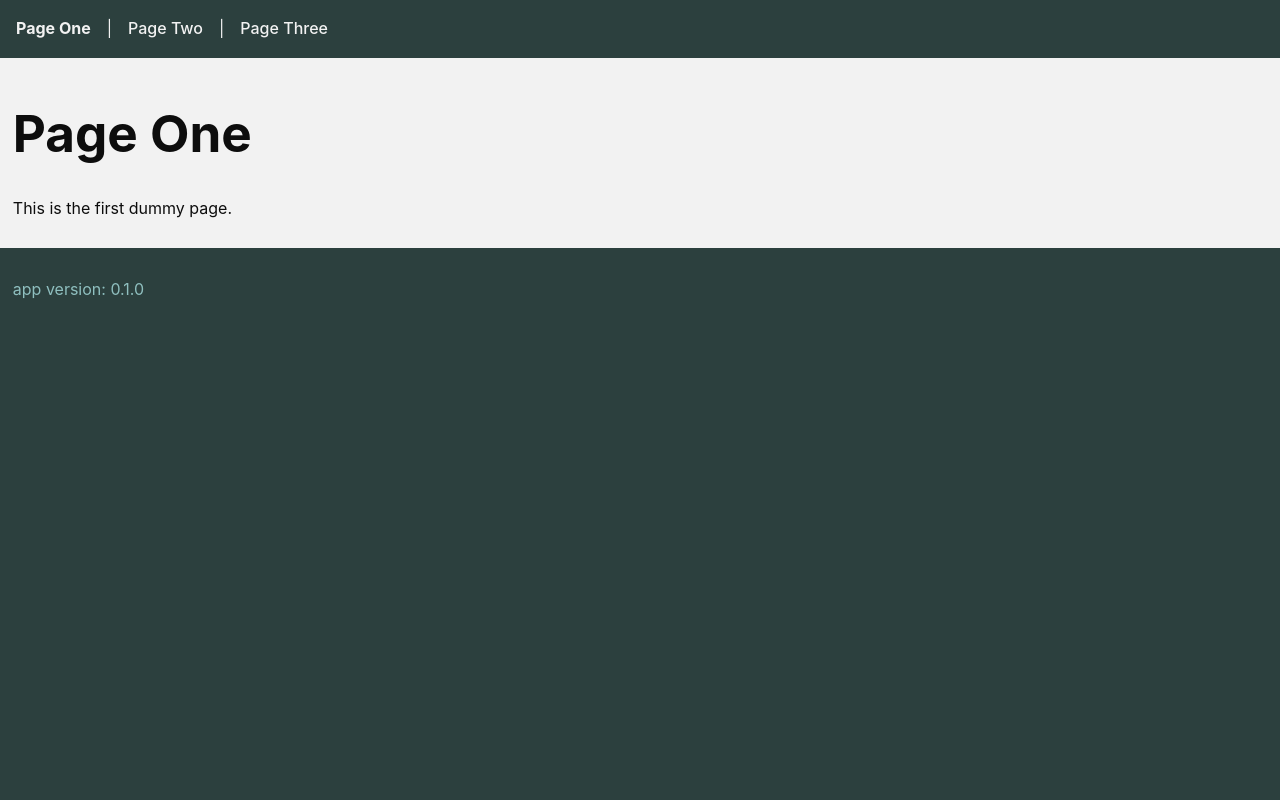
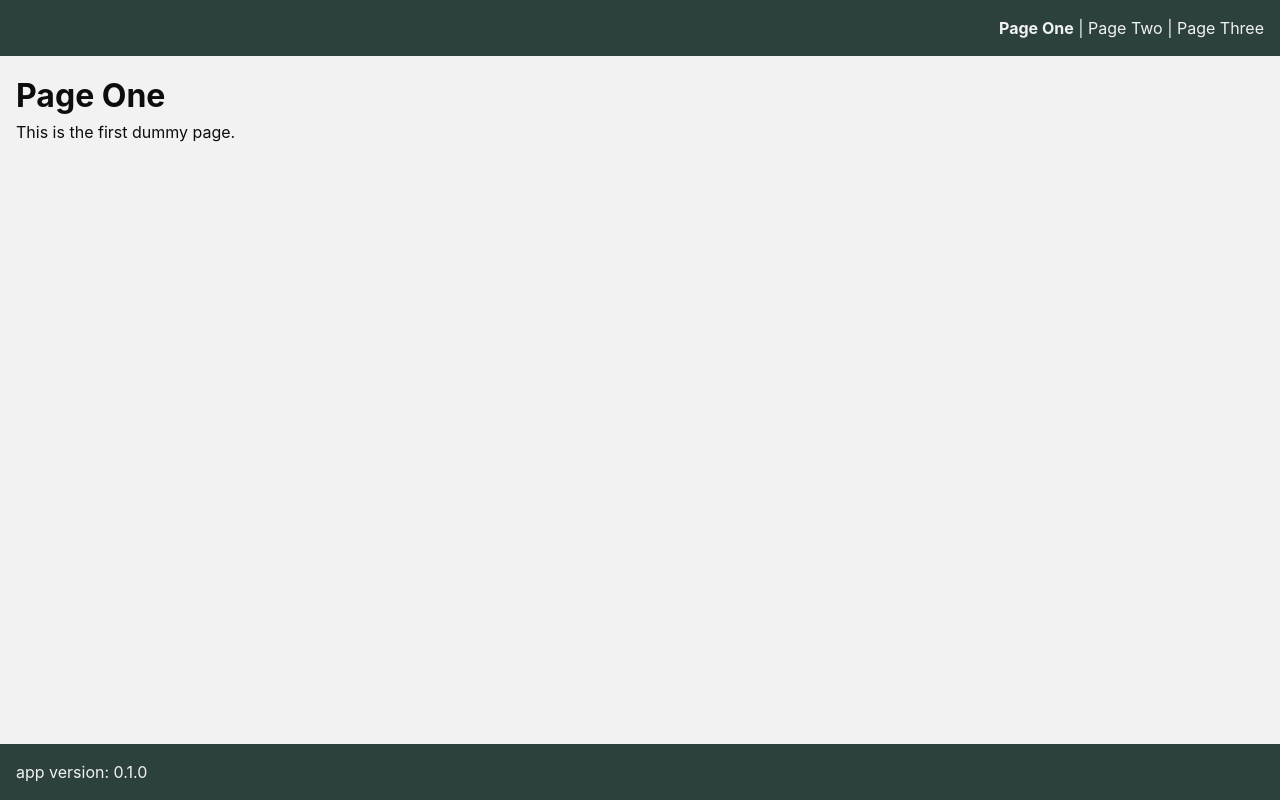
Before and after one commit to kopsha/vue-kick, a Vue app: page / in a window 1280 px wide. Built offline with nearby package versions, Linux system fonts and the light colour scheme.

Commit message:
Much nicer loading experince, transition from vanila js to vue application

```diff
--- a/index.html
+++ b/index.html
@@ -7,44 +7,63 @@
     <meta name="viewport" content="width=device-width, initial-scale=1.0" />
     <title>Vite + Vue</title>
     <style>
+        :root {
+            font-family: Inter, system-ui, Avenir, Helvetica, Arial, sans-serif;
+            line-height: 1.5;
+            font-weight: 400;
+            font-synthesis: none;
+            text-rendering: optimizeLegibility;
+            -webkit-font-smoothing: antialiased;
+            -moz-osx-font-smoothing: grayscale;
+        }
+
+        * {
+            margin: 0;
+            padding: 0;
+            box-sizing: border-box;
+        }
+
+        html,
         body {
+            height: 100%;
+        }
+
+        .container {
+            display: flex;
+            flex-direction: column;
+            height: 100vh;
+        }
+
+        .hbar {
+            flex-shrink: 0;
+            display: flex;
+            flex-direction: row;
             background-color: #2C403E;
             color: #F2F2F2;
-            min-width: 320px;
-            min-height: 100vh;
+            padding: 1rem;
+            text-align: center;
         }
 
-        main {
-            padding: 0.8rem;
-            margin: 0;
+        .content {
+            flex-grow: 1;
+            overflow-y: auto;
+            padding: 1rem;
             background-color: #F2F2F2;
             color: #0D0D0D;
         }
 
-        footer {
-            display: flex;
-            /* height: 1.618em; */
-            gap: 1rem;
-            padding: 0.8rem;
-            background-color: #2C403E;
-            color: #8FBFBF;
-        }
-
-        #load-container {
-            width: 100%;
-            height: 100%;
-            display: flex;
-            justify-content: center;
-            align-items: center;
+        .spacer {
+            flex-grow: 1;
         }
 
         #loader {
             transform: rotateZ(45deg);
             perspective: 1000px;
             border-radius: 50%;
-            width: 48px;
-            height: 48px;
+            width: 21px;
+            height: 21px;
             color: #F2F2F2;
+            --loader-animation: 1s spin linear infinite;
         }
 
         #loader:before,
@@ -58,7 +77,7 @@
             height: inherit;
             border-radius: 50%;
             transform: rotateX(70deg);
-            animation: 1s spin linear infinite;
+            animation: var(--loader-animation);
         }
 
         #loader:after {
@@ -123,21 +142,25 @@
             }
         }
     </style>
-    <script>
-        window.addEventListener("load", () => {
-            document.getElementById("load-container").remove()
-        });
-    </script>
 </head>
 
 <body>
-    <div id="app">
-        <div id="load-container">
-            <div id="loader"></div>
-        </div>
-        <main>
+    <div id="app" class="container">
+        <header class="hbar">
+            <div>
+                <div id="loader"></div>
+            </div>
+            <div class="spacer"></div>
+            <nav>
+                <p>what is up?</p>
+            </nav>
+        </header>
+        <main class="content">
+            <h1>how big is this?</h1>
+            <p>this is the content area</p>
         </main>
-        <footer>
+        <footer class="hbar">
+            <p>what is down?</p>
         </footer>
     </div>
     <script type="module" src="/src/main.js"></script>
--- a/src/app.vue
+++ b/src/app.vue
@@ -1,13 +1,19 @@
 <template>
-    <nav>
-        <router-link to="/">Page One</router-link> |
-        <router-link to="/page-two">Page Two</router-link> |
-        <router-link to="/page-three">Page Three</router-link>
-    </nav>
-    <main>
+    <header class="hbar">
+        <div>
+            <div id="loader"></div>
+        </div>
+        <div class="spacer"></div>
+        <nav>
+            <router-link to="/">Page One</router-link> |
+            <router-link to="/page-two">Page Two</router-link> |
+            <router-link to="/page-three">Page Three</router-link>
+        </nav>
+    </header>
+    <main class="content">
         <router-view />
     </main>
-    <footer>
+    <footer class="hbar">
         <p>app version: {{ version }}</p>
     </footer>
 </template>
@@ -17,46 +23,9 @@ import { getCurrentInstance, onMounted } from "vue"
 const version = getCurrentInstance().appContext.config.globalProperties.$version
 onMounted(() => {
     console.log("App was mounted")
+    const loader = document.getElementById("loader")
+    if (loader) {
+        loader.style.setProperty('--loader-animation', 'none');
+    }
 })
 </script>
-
-<style>
-nav {
-    display: flex;
-    height: 1.618em;
-    gap: 1rem;
-    padding: 1rem;
-    background-color: #2C403E;
-    color: #F2F2F2;
-}
-
-nav a {
-    text-decoration: none;
-    color: #F2F2F2;
-}
-
-nav a:hover {
-    text-decoration: underline;
-    color: #fff;
-}
-
-nav a.router-link-active {
-    font-weight: bold;
-}
-
-main {
-    padding: 0.8rem;
-    margin: 0;
-    background-color: #F2F2F2;
-    color: #0D0D0D;
-}
-
-footer {
-    display: flex;
-    /* height: 1.618em; */
-    gap: 1rem;
-    padding: 0.8rem;
-    background-color: #2C403E;
-    color: #8FBFBF;
-}
-</style>
--- a/src/main.js
+++ b/src/main.js
@@ -7,4 +7,3 @@ import { version } from "../package.json"
 const app = createApp(App)
 app.config.globalProperties.$version = version
 app.use(router).mount("#app")
-console.log("app should be mounted?")
--- a/src/style.css
+++ b/src/style.css
@@ -1,79 +1,16 @@
-:root {
-    font-family: Inter, system-ui, Avenir, Helvetica, Arial, sans-serif;
-    line-height: 1.5;
-    font-weight: 400;
-
-    color-scheme: light dark;
-    color: rgba(255, 255, 255, 0.87);
-    background-color: #242424;
-
-    font-synthesis: none;
-    text-rendering: optimizeLegibility;
-    -webkit-font-smoothing: antialiased;
-    -moz-osx-font-smoothing: grayscale;
+nav {
 }
 
-a {
-    font-weight: 500;
-    color: #646cff;
-    text-decoration: inherit;
-}
-a:hover {
-    color: #535bf2;
+nav a {
+    text-decoration: none;
+    color: #F2F2F2;
 }
 
-body {
-    margin: 0;
-    padding: 0;
-    min-width: 320px;
-    min-height: 100vh;
+nav a:hover {
+    text-decoration: underline;
+    color: #fff;
 }
 
-h1 {
-    font-size: 3.2em;
-    line-height: 1.1;
+nav a.router-link-active {
+    font-weight: bold;
 }
-
-button {
-    border-radius: 8px;
-    border: 1px solid transparent;
-    padding: 0.6em 1.2em;
-    font-size: 1em;
-    font-weight: 500;
-    font-family: inherit;
-    background-color: #1a1a1a;
-    cursor: pointer;
-    transition: border-color 0.25s;
-}
-button:hover {
-    border-color: #646cff;
-}
-button:focus,
-button:focus-visible {
-    outline: 4px auto -webkit-focus-ring-color;
-}
-
-.card {
-    padding: 2em;
-}
-
-#app {
-    max-width: 1280px;
-    margin: 0;
-    padding: 0;
-    display: flex;
-    flex-direction: column;
-}
-
-@media (prefers-color-scheme: light) {
-    :root {
-        color: #213547;
-        background-color: #ffffff;
-    }
-    a:hover {
-        color: #747bff;
-    }
-    button {
-        background-color: #f9f9f9;
-    }
-}
```
